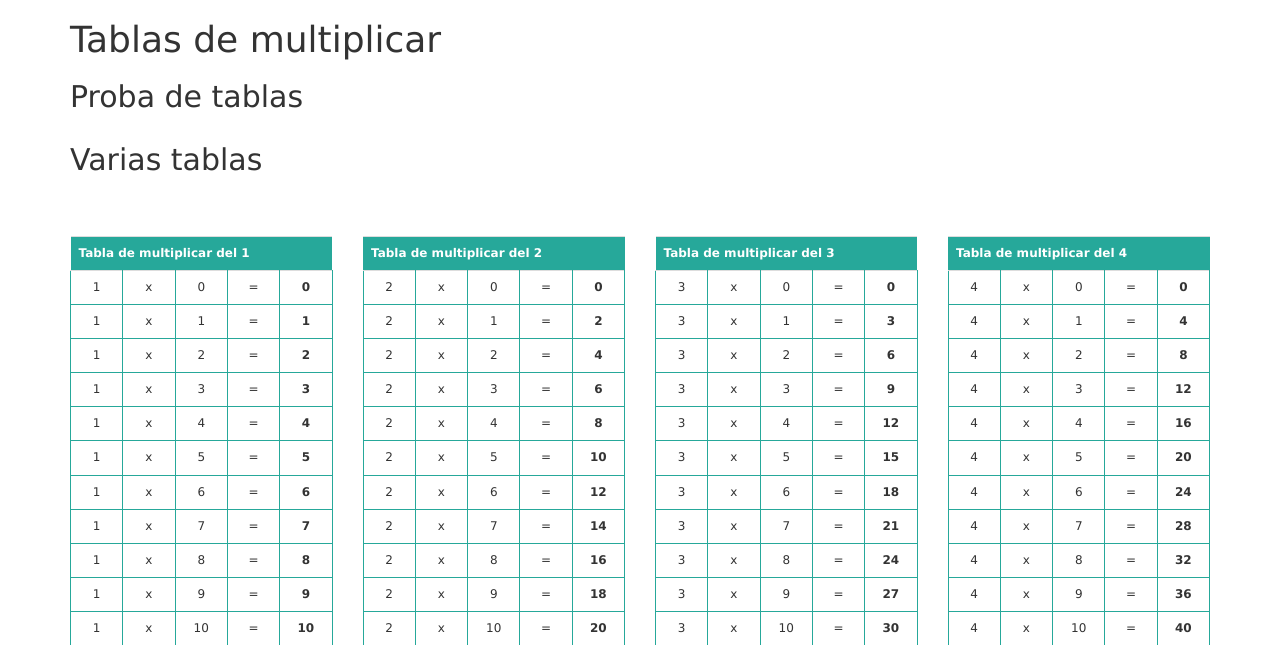
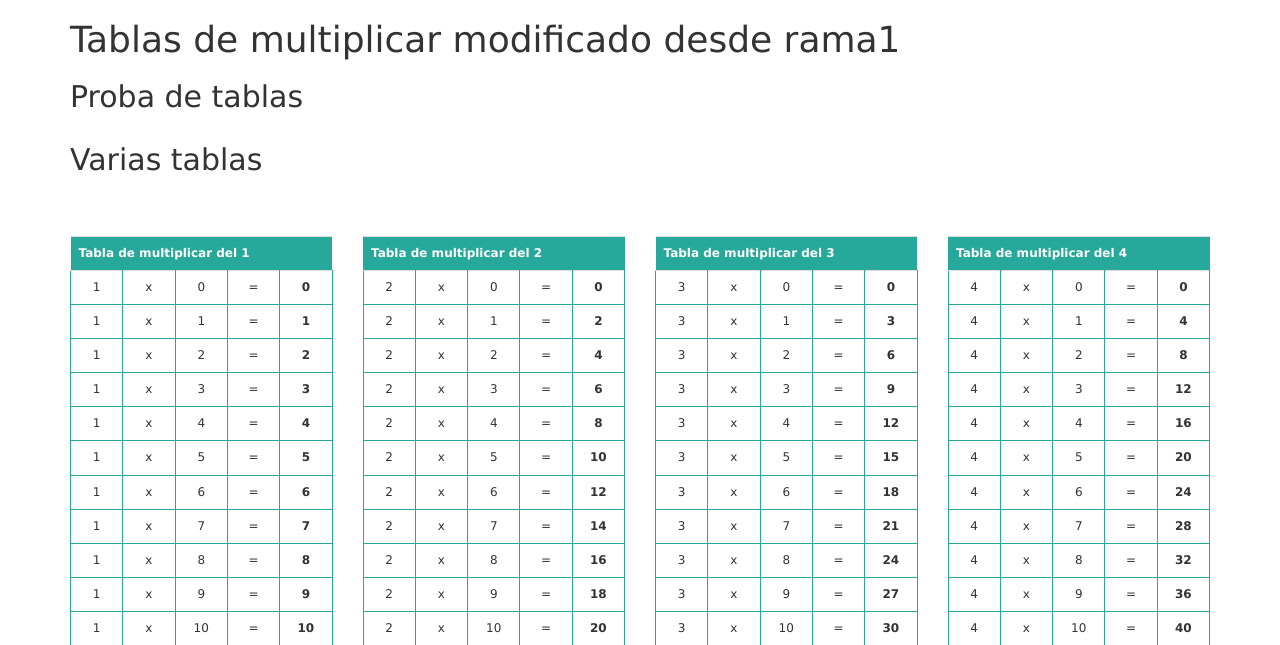
Before and after one commit to adawebsc/tabla-multiplicar-php, a PHP site: page / in a window 1280 px wide. Shown: the top 645 px of the page. Run offline with PHP 8.4, Linux system fonts and the light colour scheme; some libraries are stand-ins or nearby versions.

Commit message:
proba desde rama1

```diff
--- a/index.php
+++ b/index.php
@@ -38,7 +38,7 @@
 <body>
 	<header>
 		<div class="container">
-			<h1>Tablas de multiplicar</h1>
+			<h1>Tablas de multiplicar modificado desde rama1</h1>
 			<h2>Proba de tablas</h2>
 		</div>
 	</header>
```
